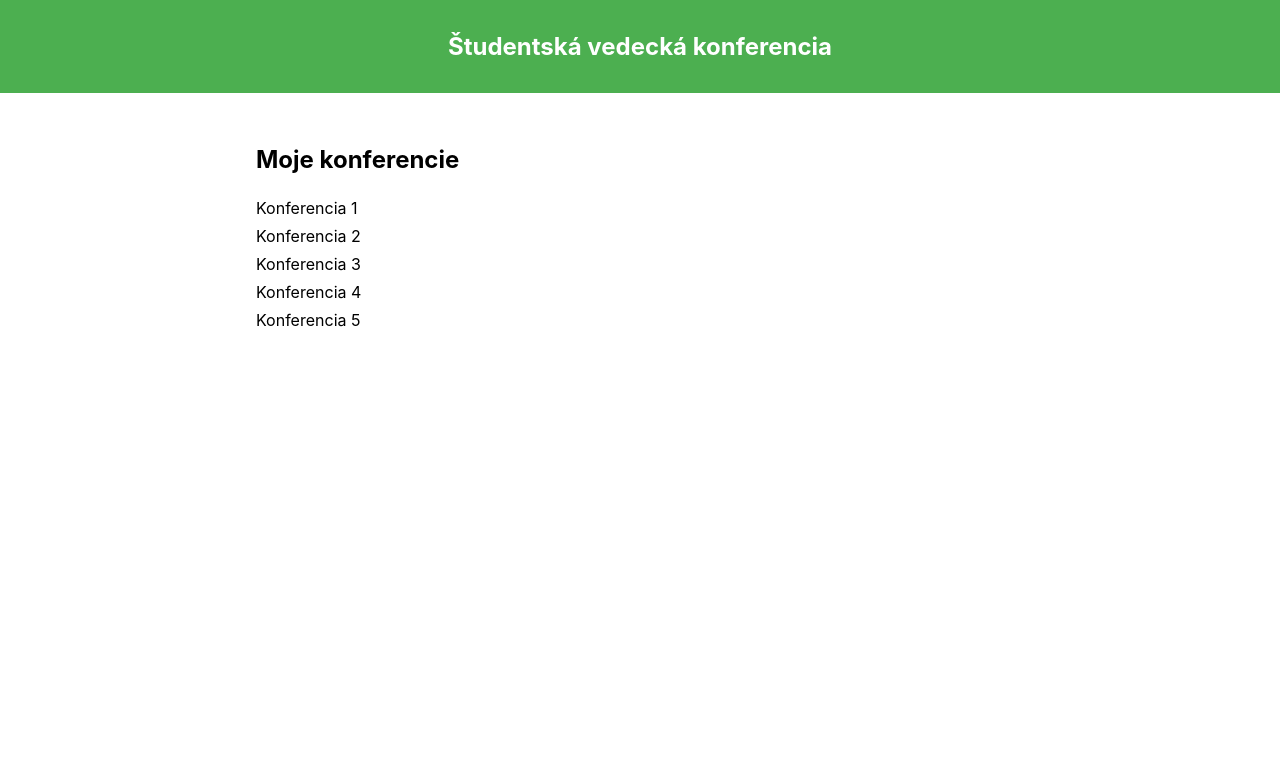
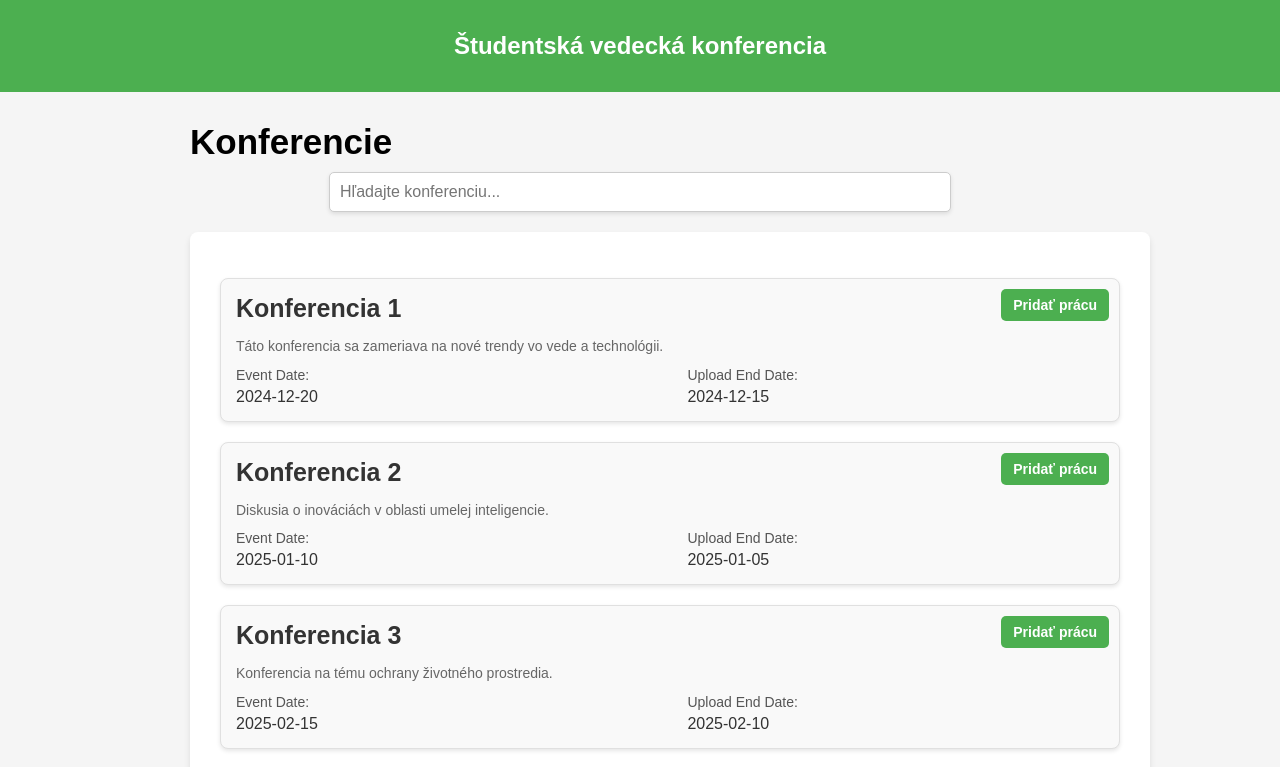
Before and after one commit to martinHype/sw_team5, a React (Create React App) app in the folder frontend/: page /home in a window 1280 px wide. Shown: the top 767 px of the page. Built offline with nearby package versions, Linux system fonts and the light colour scheme; sample sign-in values are in the browser's storage.

Commit message:
adding the UI and searchbar to the screen

```diff
--- a/frontend/src/screens/MainScreen/MainScreen.js
+++ b/frontend/src/screens/MainScreen/MainScreen.js
@@ -1,34 +1,97 @@
 'use client';
 
-import React from 'react';
+import React, { useState } from 'react';
 import { styles } from './styles';
 
 const MainScreen = () => {
     const conferences = [
-        "Konferencia 1",
-        "Konferencia 2",
-        "Konferencia 3",
-        "Konferencia 4",
-        "Konferencia 5",
+        {
+            name: "Konferencia 1",
+            description: "Táto konferencia sa zameriava na nové trendy vo vede a technológii.",
+            eventDate: "2024-12-20",
+            uploadEndDate: "2024-12-15",
+        },
+        {
+            name: "Konferencia 2",
+            description: "Diskusia o inováciách v oblasti umelej inteligencie.",
+            eventDate: "2025-01-10",
+            uploadEndDate: "2025-01-05",
+        },
+        {
+            name: "Konferencia 3",
+            description: "Konferencia na tému ochrany životného prostredia.",
+            eventDate: "2025-02-15",
+            uploadEndDate: "2025-02-10",
+        },
+        {
+            name: "Konferencia 4",
+            description: "Významné diskusie o pokrokoch v medicíne.",
+            eventDate: "2025-03-01",
+            uploadEndDate: "2025-02-25",
+        },
+        {
+            name: "Konferencia 5",
+            description: "Príležitosti v oblasti podnikania a marketingu.",
+            eventDate: "2025-03-20",
+            uploadEndDate: "2025-03-15",
+        },
     ];
+    const [searchTerm, setSearchTerm] = useState('');
+
+    const filteredConferences = conferences.filter((conference) =>
+        conference.name.toLowerCase().includes(searchTerm.toLowerCase())
+    );
+
     return (
         <div style={styles.container}>
-            <header style={styles.header}>
-                <h1 style={styles.headerTitle}>Študentská vedecká konferencia</h1>
-            </header>
+        <header style={styles.header}>
+            <h1 style={styles.headerTitle}>Študentská vedecká konferencia</h1>
+        </header>
 
+        {/* Shared Wrapper */}
+        <div style={styles.contentWrapper}>
+            {/* Title */}
+            <h2 style={styles.sectionTitle}>Konferencie</h2>
+            {/* Search Bar */}
+            <div style={styles.searchBarContainer}>
+                <input
+                    type="text"
+                    placeholder="Hľadajte konferenciu..."
+                    value={searchTerm}
+                    onChange={(e) => setSearchTerm(e.target.value)}
+                    style={styles.searchBar}
+                />
+            </div>
+            {/* Main Content */}
             <main style={styles.main}>
-                <h2 style={styles.sectionTitle}>Moje konferencie</h2>
-
                 <ul style={styles.list}>
-                    {conferences.map((conference, index) => (
+                    {filteredConferences.map((conference, index) => (
                         <li key={index} style={styles.listItem}>
-                            {conference}
+                            <div style={styles.listItemContent}>
+                                <button style={styles.addButton}>Pridať prácu</button>
+                                <span style={styles.listItemText}>{conference.name}</span>
+                                <p style={styles.conferenceDescription}>{conference.description}</p>
+                                <div style={styles.datesContainer}>
+                                    <div style={styles.dateField}>
+                                        <label style={styles.dateLabel}>Event Date:</label>
+                                        <span style={styles.dateValue}>{conference.eventDate}</span>
+                                    </div>
+                                    <div style={styles.dateField}>
+                                        <label style={styles.dateLabel}>Upload End Date:</label>
+                                        <span style={styles.dateValue}>{conference.uploadEndDate}</span>
+                                    </div>
+                                </div>
+                            </div>
                         </li>
                     ))}
                 </ul>
             </main>
         </div>
+
+        <footer style={styles.footer}>
+            <p style={styles.footerText}>© 2024 Študentská vedecká konferencia. Všetky práva vyhradené.</p>
+        </footer>
+    </div>
     );
 };
 
--- a/frontend/src/screens/MainScreen/styles.js
+++ b/frontend/src/screens/MainScreen/styles.js
@@ -1,7 +1,19 @@
 export const styles = {
     container: {
+        display: 'flex',
+        flexDirection: 'column',
         minHeight: '100vh',
-        backgroundColor: 'white',
+        fontFamily: 'Arial, sans-serif',
+        backgroundColor: '#f5f5f5',
+        width: '100%', // Ensures full screen width
+        margin: 0, // No extra margins
+    },
+    contentWrapper: {
+        maxWidth: '900px', // Wider max width for large screens
+        width: '100%', // Take up all available space within container
+        margin: '0 auto', // Center the content horizontally
+        padding: '0 20px', // Horizontal padding for breathing room
+        marginTop:'30px'
     },
     header: {
         backgroundColor: '#4CAF50',
@@ -14,19 +26,123 @@ export const styles = {
         fontWeight: 'semibold',
     },
     main: {
-        maxWidth: '48rem',
-        margin: '0 auto',
-        padding: '2rem 1rem',
+        flex: 1,
+        width: '100%', // Expand fully within contentWrapper
+        backgroundColor: '#fff',
+        padding: '30px', // Internal spacing
+        borderRadius: '8px',
+        boxShadow: '0 4px 6px rgba(0, 0, 0, 0.1)',
+        marginTop:'10px'
+    },
+    sectionTitleContainer: {
+        display: 'flex',
+        justifyContent: 'flex-start', // Aligns content to the left
+        alignItems: 'center', // Vertically centers content
+        paddingLeft: '20px', // Adjust padding to match main content
+        maxWidth: '1200px',
+        margin: '0px auto', // Centers container horizontally
+
     },
     sectionTitle: {
-        fontSize: '1.5rem',
+        fontSize: '35px',
         fontWeight: 'bold',
-        marginBottom: '1.5rem',
+        margin: 0, // Reset default margins for precision
     },
     list: {
         listStyleType: 'none',
-        padding: 0 },
+        padding: 0
+    },
     listItem: {
-        marginBottom: '8px',
-        fontSize: '16px' },
+        position: 'relative', // For button positioning
+        marginBottom: '20px',
+        padding: '15px',
+        borderRadius: '8px',
+        backgroundColor: '#f9f9f9',
+        boxShadow: '0 2px 4px rgba(0, 0, 0, 0.1)',
+        border: '1px solid #e0e0e0',
+    },
+    listItemContent: {
+        display: 'flex',
+        flexDirection: 'column'
+    },
+    listItemText: {
+        fontSize: '25px',  // Increased font size from 16px to 20px
+        fontWeight: 'bold', // Added bold for emphasis
+        color: '#333',
+    },
+    datesContainer: {
+        display: 'flex',
+        justifyContent: 'space-between'
+    },
+    dateField: {
+        display: 'flex',
+        flexDirection: 'column',
+        width: '48%'
+    },
+    dateLabel: {
+        marginBottom: '5px',
+        fontSize: '14px',
+        color: '#555'
+    },
+    dateValue: {
+        fontSize: '16px',
+        fontWeight: 'normal',
+        color: '#333'
+    },
+    conferenceDescription: {
+        fontSize: '14px', // Smaller than the title
+        color: '#666',    // Muted text color
+        marginBottom: '10px', // Spacing between description and dates
+        lineHeight: '1.4',    // Better readability
+    },
+    addButton: {
+        position: 'absolute',
+        top: '10px',
+        right: '10px',
+        backgroundColor: '#4CAF50', // Green button
+        color: '#ffffff', // White text
+        border: 'none',
+        padding: '8px 12px',
+        borderRadius: '5px',
+        cursor: 'pointer',
+        fontSize: '14px',
+        fontWeight: 'bold',
+        transition: 'background-color 0.3s ease',
+    },
+
+    addButtonHover: {
+        backgroundColor: '#45a049', // Slightly darker green on hover
+    },
+    footer: {
+        backgroundColor: '#4CAF50',
+        color: '#ffffff',
+        textAlign: 'center',
+        padding: '10px 0',
+        fontSize: '14px',
+        borderTop: '1px solid #3e8e41',
+        marginTop: 'auto', // Ensures footer stays at the bottom
+    },
+
+    footerText: {
+        margin: 0,
+        fontSize: '14px',
+        fontWeight: '400',
+    },
+    searchBarContainer: {
+        display: 'flex',
+        justifyContent: 'center',
+        margin: '10px 0 20px', // Top and bottom spacing
+    },
+
+    searchBar: {
+        width: '100%',
+        maxWidth: '600px', // Limits the width of the search bar
+        padding: '10px',
+        borderRadius: '5px',
+        border: '1px solid #ccc',
+        fontSize: '16px',
+        outline: 'none',
+        boxShadow: '0 2px 4px rgba(0, 0, 0, 0.1)',
+    },
+
 };
```
